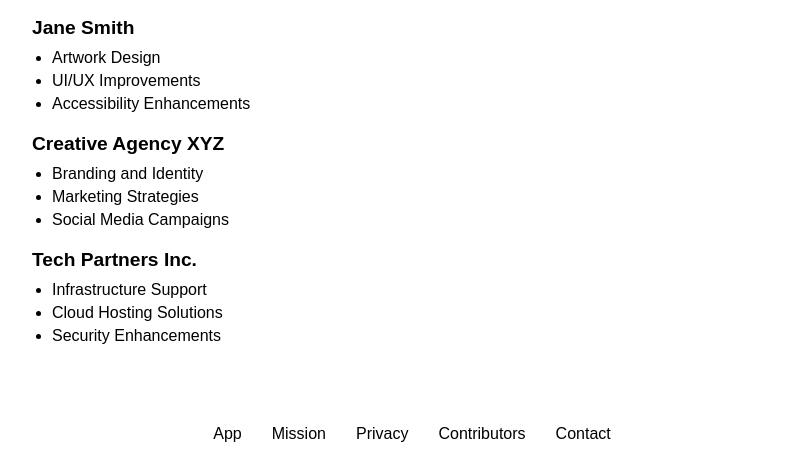
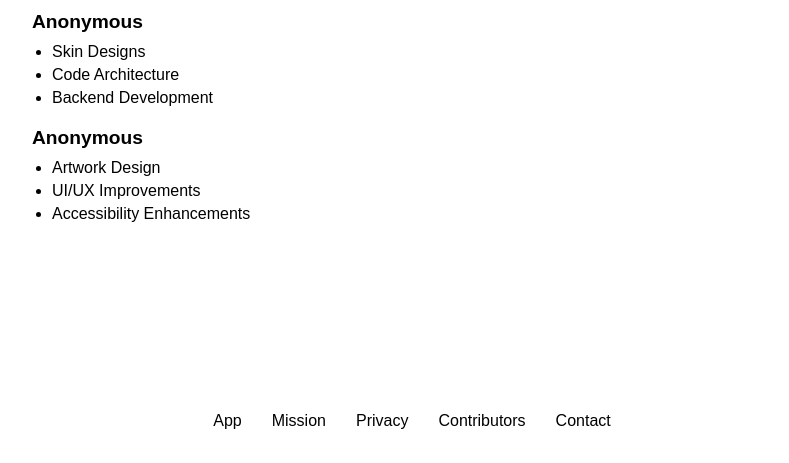
Before and after one commit to victorxtsai/mindwellworld_website, a plain HTML site: page contributors.html in a window 1280 px wide. Shown: the part 350-813 px from the top of the page, without its empty margins (228-1017 px from the left). Drawn offline with Linux system fonts and the light colour scheme.

Commit message:
Update20250121_Codespace

```diff
--- a/contributors.html
+++ b/contributors.html
@@ -144,7 +144,7 @@
 
         <!-- Contributor 1 -->
         <div class="contributor">
-            <h2>John Doe</h2>
+            <h2>Anonymous</h2>
             <ul>
                 <li>Skin Designs</li>
                 <li>Code Architecture</li>
@@ -154,31 +154,11 @@
 
         <!-- Contributor 2 -->
         <div class="contributor">
-            <h2>Jane Smith</h2>
+            <h2>Anonymous</h2>
             <ul>
                 <li>Artwork Design</li>
                 <li>UI/UX Improvements</li>
                 <li>Accessibility Enhancements</li>
-            </ul>
-        </div>
-
-        <!-- Contributor 3 -->
-        <div class="contributor">
-            <h2>Creative Agency XYZ</h2>
-            <ul>
-                <li>Branding and Identity</li>
-                <li>Marketing Strategies</li>
-                <li>Social Media Campaigns</li>
-            </ul>
-        </div>
-
-        <!-- Contributor 4 -->
-        <div class="contributor">
-            <h2>Tech Partners Inc.</h2>
-            <ul>
-                <li>Infrastructure Support</li>
-                <li>Cloud Hosting Solutions</li>
-                <li>Security Enhancements</li>
             </ul>
         </div>
     </div>
```
Also changed, not shown: 1 other file.
